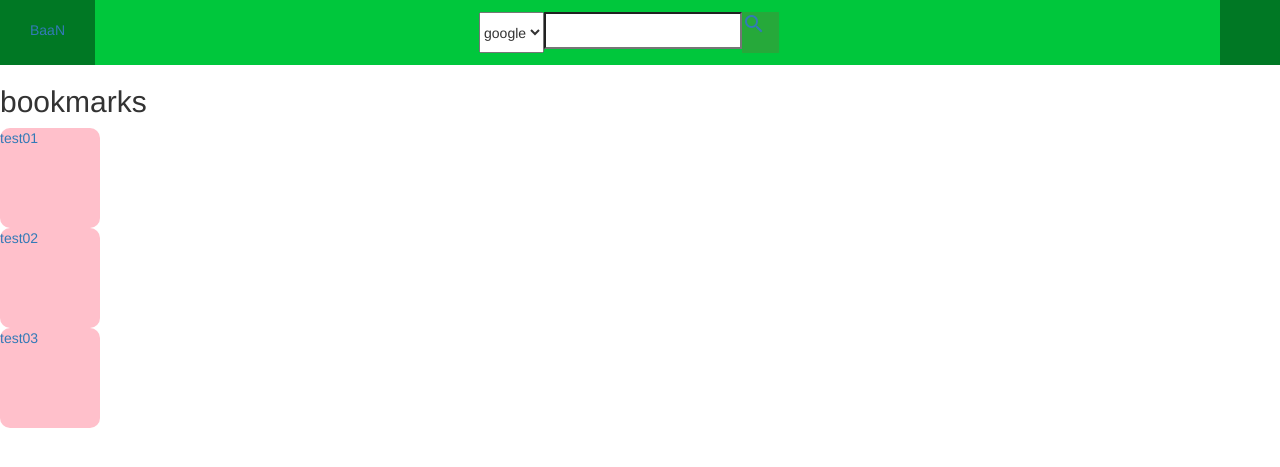
After one commit to isdiscodead/BaaN, a Django app: page /bookmarks/list/ in a window 1280 px wide. The commit adds this page. Shown: the top 467 px of the page. Run offline with Django 3.2, Linux system fonts and the light colour scheme; parts of the project's set-up code (start-up, migrations or seed data) failed here and were passed over; some libraries are stand-ins or nearby versions.

```diff
--- /dev/null
+++ b/bookmarkapp/templates/bookmarkapp/list.html
@@ -0,0 +1,16 @@
+{% extends 'base.html' %}
+
+{% block content %}
+    <div style="display;flex;">
+        <h2>bookmarks</h2>
+        <div style="width:10rem; height:10rem; background-color: pink; border-radius: 1rem;">
+            <a href="#">test01</a>
+        </div>
+        <div style="width:10rem; height:10rem; background-color: pink; border-radius: 1rem;">
+            <a href="#">test02</a>
+        </div>
+        <div style="width:10rem; height:10rem; background-color: pink; border-radius: 1rem;">
+            <a href="#">test03</a>
+        </div>
+    </div>
+{% endblock %}
--- a/bookmarkapp/urls.py
+++ b/bookmarkapp/urls.py
@@ -3,8 +3,11 @@ from django.contrib.auth import admin
 from django.urls import path
 
 from bookmarkapp import views
+from bookmarkapp.views import bookmarkListView
 
 app_name = 'bookmarkapp'
 
 urlpatterns = [
+    path('list/', bookmarkListView.as_view(template_name='bookmarkapp/list.html'), name='list'),
+
 ]
--- a/bookmarkapp/views.py
+++ b/bookmarkapp/views.py
@@ -1,10 +1,17 @@
 # from django.shortcuts import render
 #
 # # Create your views here.
-# from bookmarkapp.models import Bookmark
+from django.views.generic import ListView
+
+from bookmarkapp.models import Bookmark
 #
 # def home(request):
 #     urlList = Bookmark.objects.order_by("title")
 #     urlCount = Bookmark.objects.all().count()
 #
 #     return render("list.html", {"urlList":urlList, "urlCount":urlCount})
+
+class bookmarkListView(ListView):
+    model = Bookmark
+    context_object_name = 'bookmark_list'
+    template_name = 'bookmarkapp/list.html'
--- a/templates/head.html
+++ b/templates/head.html
@@ -3,6 +3,9 @@
 <head>
     <meta charset="UTF-8">
     <title>BaaN</title>
+
+    <!-- icon -->
+    <link rel="shortcut icon" href="{% static 'favicon.ico' %}"/>
 
     <!-- bootstrap link -->
     <link rel="stylesheet" href="https://maxcdn.bootstrapcdn.com/bootstrap/3.3.2/css/bootstrap.min.css">
```
Also changed, not shown: bookmarkapp/models.py (+12 -6 lines), accountapp/models.py (line endings or trailing spaces), bookmarkapp/migrations/0001_initial.py (added), bookmarkapp/templates/bookmarkapp/create.html (added), static/favicon.ico (added).
